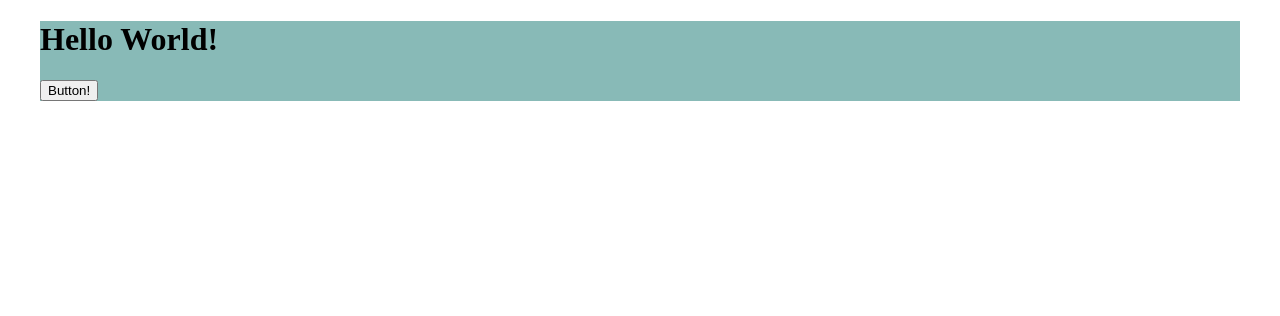
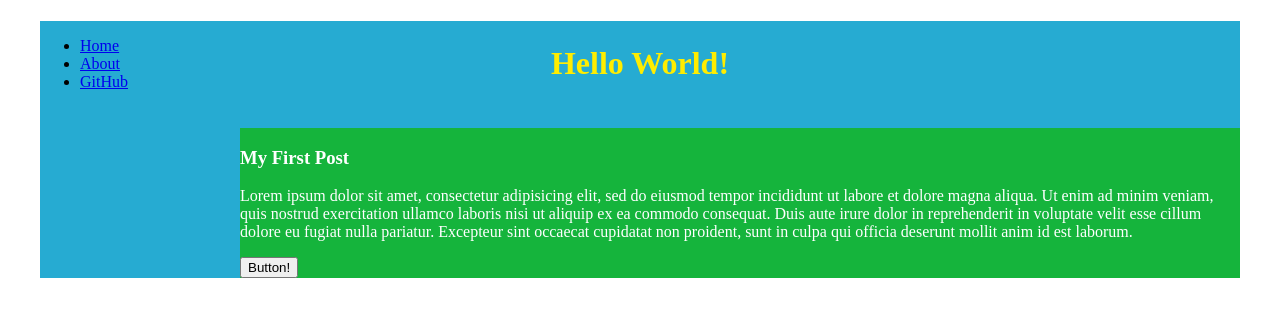
Before and after one commit to kyuchukov/kyuchukov.github.io, a plain HTML site: page index.html in a window 1280 px wide. Drawn offline with Linux system fonts and the light colour scheme.

Commit message:
уеднаквяване

```diff
--- a/app.css
+++ b/app.css
@@ -1,11 +1,31 @@
-*{
+* {
   box-sizing: border-box;
 }
 
+.main-title {
+  text-align: center;
+  padding: 24px 0;
+  color: #ffed00;
+}
 
-.main-content{
-  background-color: #88bab7;
-  display: block;
+.main-content {
+  position: relative;
+  background-color: #26abd2;
   width: 1200px;
   margin: 0 auto;
 }
+
+.content {
+  margin-left: 200px;
+  max-width: 1000px;
+  background-color: #15b43c;
+  color: white;
+  display: inline-block;
+}
+
+.nav-container {
+  display: inline-block;
+  position: absolute;
+  top: 0;
+  left: 0;
+}
--- a/index.html
+++ b/index.html
@@ -2,14 +2,28 @@
 <html>
   <head>
     <meta charset="utf-8">
-    <title>WebDev 101</title>
+    <title>Hello World!</title>
     <link rel="stylesheet" href="app.css">
   </head>
   <body>
     <div class="main-content">
-    <h1>Hello World!</h1>
-    <button type="button" > Button!</button>
-
+      <h1 class="main-title">Hello World!</h1>
+      <nav class="nav-container">
+        <ul>
+          <li><a href="#">Home</a></li>
+          <li><a href="#">About</a></li>
+          <li><a href="https://github.com/venoma333/venoma333.github.io/">GitHub</a></li>
+        </ul>
+      </nav>
+      <div class="content">
+        <section>
+          <h3>My First Post</h3>
+          <p>
+            Lorem ipsum dolor sit amet, consectetur adipisicing elit, sed do eiusmod tempor incididunt ut labore et dolore magna aliqua. Ut enim ad minim veniam, quis nostrud exercitation ullamco laboris nisi ut aliquip ex ea commodo consequat. Duis aute irure dolor in reprehenderit in voluptate velit esse cillum dolore eu fugiat nulla pariatur. Excepteur sint occaecat cupidatat non proident, sunt in culpa qui officia deserunt mollit anim id est laborum.
+          </p>
+        </section>
+        <button type="button">Button!</button>
+      </div>
     </div>
   </body>
 </html>
```
